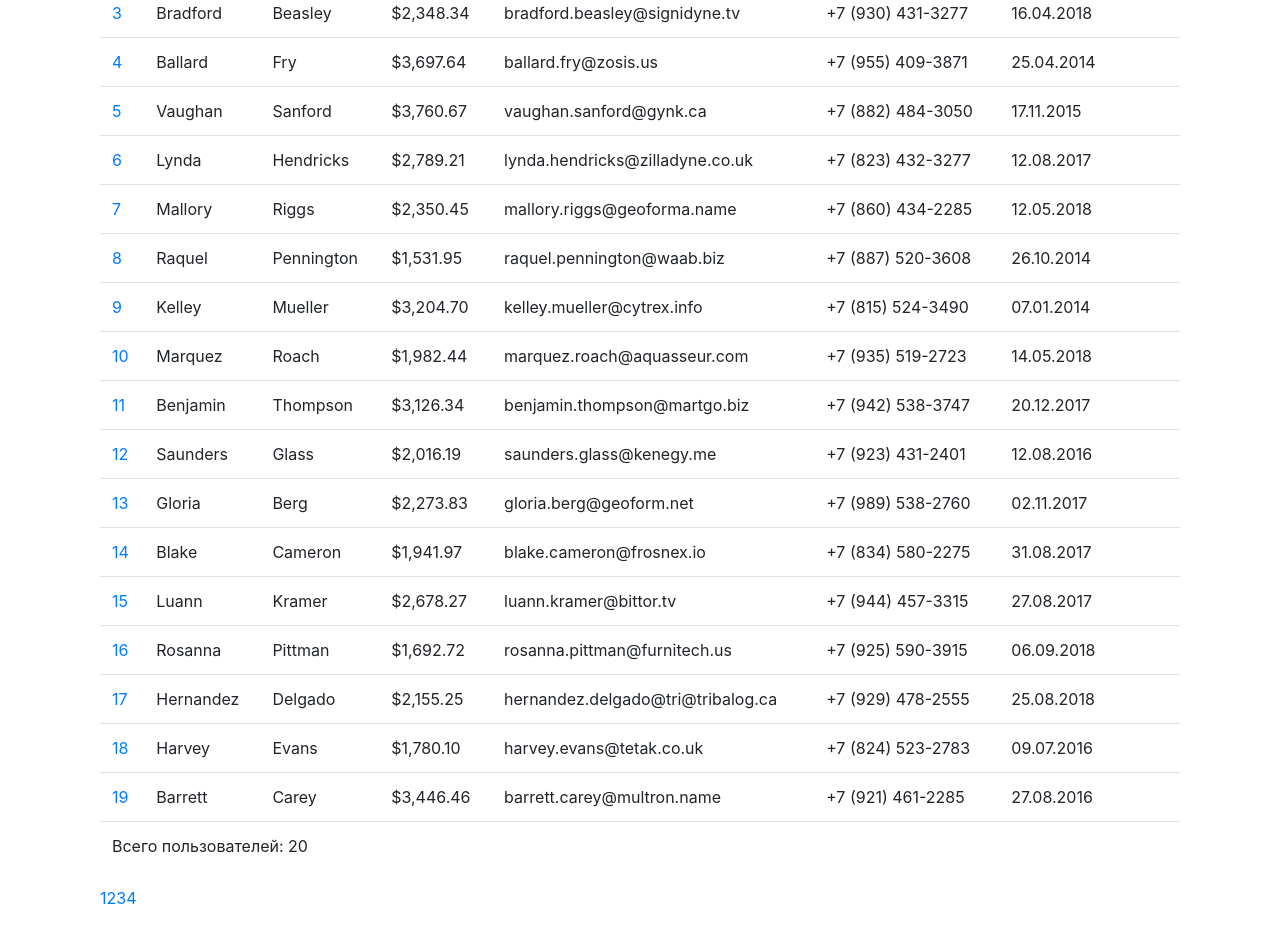
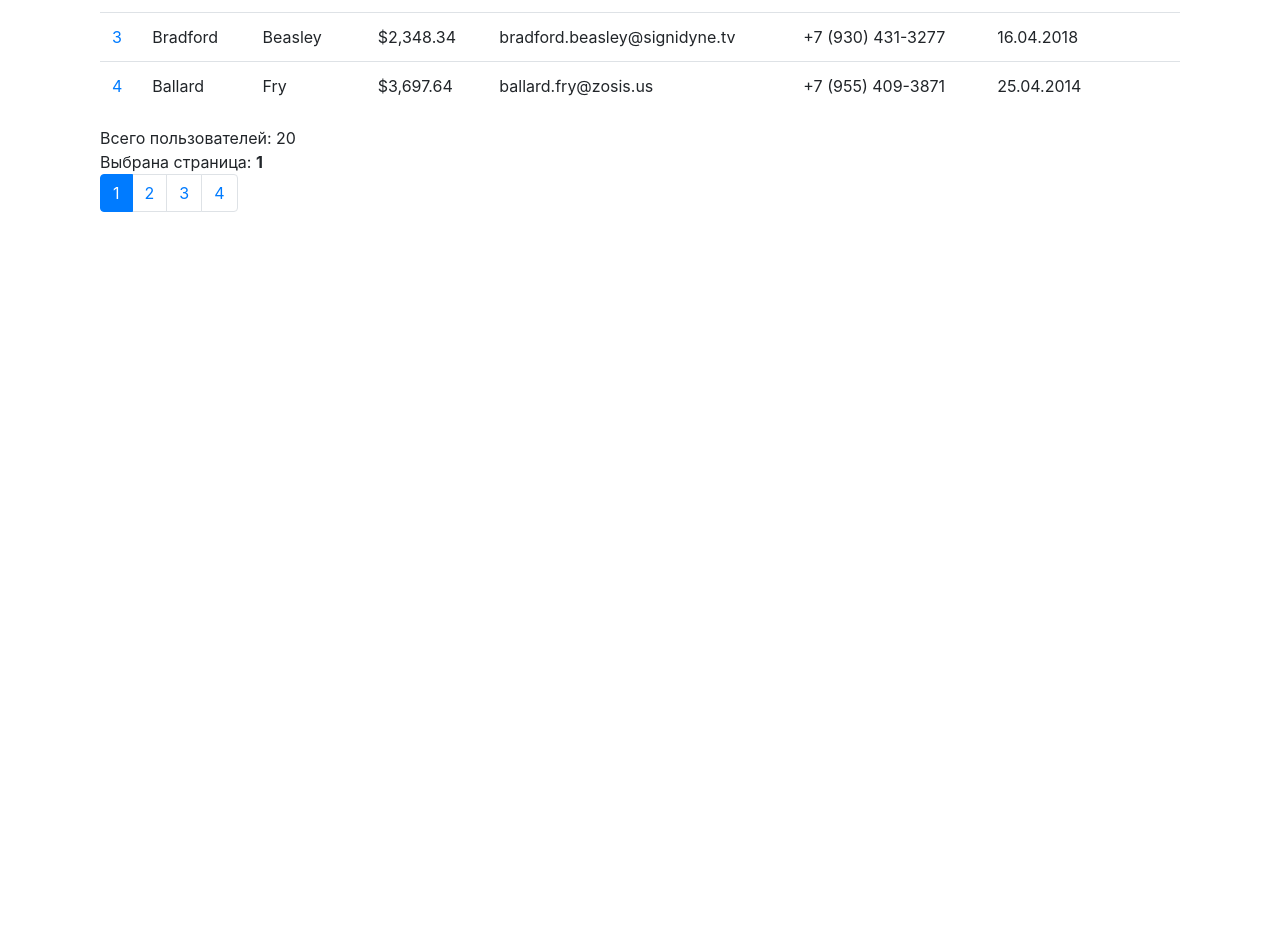
Before and after one commit to AlexeyKavasin/vue_course, a Vue app: page /#/users in a window 1280 px wide. Shown: the part 310-1236 px from the top of the page. After the commit the page ends 800 px from the top, so only its background shows below. Built offline with nearby package versions, Linux system fonts and the light colour scheme; data requests are answered from the project's data file.

Commit message:
Pagination and RowsSetter components, dynamic imports

```diff
--- a/src/App.vue
+++ b/src/App.vue
@@ -2,18 +2,6 @@
   <div id="app">
     <nav class="navbar navbar-expand-md navbar-dark fixed-top bg-dark">
       <a class="navbar-brand" href="#">Vue App</a>
-      <button
-        class="navbar-toggler"
-        type="button"
-        data-toggle="collapse"
-        data-target="#navbarCollapse"
-        aria-controls="navbarCollapse"
-        aria-expanded="false"
-        aria-label="Toggle navigation"
-      >
-        <span class="navbar-toggler-icon"></span>
-      </button>
-      <div class="collapse navbar-collapse" id="navbarCollapse">
       <ul class="navbar-nav mr-auto">
         <router-link tag="li" class="nav-item" to="/" exact>
           <a class="nav-link">Главная</a>
@@ -25,7 +13,6 @@
           <a class="nav-link">Добавление пользователя</a>
         </router-link>
       </ul>
-      </div>
     </nav>
 
     <main role="main" class="container"><router-view /></main>
--- a/src/components/Paginator.vue
+++ b/src/components/Paginator.vue
@@ -1,7 +1,12 @@
 <template>
   <ul class="pagination">
-    <li v-for="page in pages" :key="page">
-      <a href="#" @click.prevent="selectPage(page)"> {{ page }} </a>
+    <li
+      class="page-item"
+      v-for="item in pages"
+      :key="item"
+      :class="{ active: item === currentPage }"
+    >
+      <a href="#" class="page-link" @click.prevent="selectPage(item)"> {{ item }} </a>
     </li>
   </ul>
 </template>
@@ -9,8 +14,11 @@
 <script>
 export default {
   name: 'Paginator',
+  model: {
+    prop: 'currentPage'
+  },
   props: {
-    page: {
+    currentPage: {
       type: Number,
       required: true
     },
--- /dev/null
+++ b/src/components/RowsSetter.vue
@@ -0,0 +1,30 @@
+<template>
+  <select @input="setRowsAmount($event.target.value)">
+    <option v-for="option in rowsList" :key="option" :value="option" :selected="option === rows">
+      {{ option }}
+    </option>
+  </select>
+</template>
+
+<script>
+export default {
+  name: 'RowsSetter',
+  data: () => ({
+    rowsList: [3, 5, 10]
+  }),
+  model: {
+    prop: 'rows'
+  },
+  props: {
+    rows: {
+      type: Number,
+      required: true
+    }
+  },
+  methods: {
+    setRowsAmount(value) {
+      this.$emit('input', parseInt(value, 10))
+    }
+  }
+}
+</script>
--- a/src/components/UserList.vue
+++ b/src/components/UserList.vue
@@ -1,5 +1,6 @@
 <template>
   <div class="container">
+    <rows-setter v-model="rowsPerPage" />
     <table class="table table-hover" id="user-table">
       <tr>
         <th>#</th>
@@ -10,7 +11,7 @@
         <th>Телефон</th>
         <th>Зарегистрирован</th>
       </tr>
-      <tr v-for="user in users" :key="user.id">
+      <tr v-for="user in filteredUsers" :key="user.id">
         <td>
           <router-link :to="'/edit/' + user.id"> {{ user.id }} </router-link>
         </td>
@@ -21,28 +22,27 @@
         <td>{{ user.phone }}</td>
         <td>{{ user.registered }}</td>
       </tr>
-      <tr>
-        <td colspan="7">Всего пользователей: {{ usersQuantity }}</td>
-      </tr>
     </table>
 
-    <paginator v-model.number="page" :rows-per-page="rowsPerPage" :total-rows="usersQuantity">
-      Выбрана страница {{ page }}
-    </paginator>
+    <div>Всего пользователей: {{ usersQuantity }}</div>
+
+    <div>
+      Выбрана страница: <b>{{ currentPage }}</b>
+      <paginator v-model="currentPage" :rows-per-page="rowsPerPage" :total-rows="usersQuantity" />
+    </div>
   </div>
 </template>
 
 <script>
-import Paginator from '@/components/Paginator.vue'
-
 export default {
   name: 'UserList',
   components: {
-    Paginator
+    paginator: () => import('@/components/Paginator.vue'),
+    'rows-setter': () => import('@/components/RowsSetter.vue')
   },
   data: () => ({
     rowsPerPage: 5,
-    page: 1
+    currentPage: 1
   }),
   props: {
     users: {
@@ -53,6 +53,14 @@ export default {
   computed: {
     usersQuantity() {
       return this.users.length
+    },
+    filteredUsers() {
+      const start = (this.currentPage - 1) * this.rowsPerPage
+      const finish = this.currentPage * this.rowsPerPage - 1
+
+      return this.users.filter((user, index) => {
+        if (index >= start && index <= finish) return user
+      })
     }
   }
 }
--- a/src/views/Add.vue
+++ b/src/views/Add.vue
@@ -8,7 +8,6 @@
 
 <script>
 import axios from 'axios'
-import UserForm from '@/components/UserForm.vue'
 
 const defaultUser = {
   id: 0,
@@ -30,7 +29,7 @@ const defaultUser = {
 export default {
   name: 'AddUserPage',
   components: {
-    'user-form': UserForm
+    'user-form': () => import('@/components/UserForm.vue')
   },
   data: () => ({
     user: defaultUser
--- a/src/views/Edit.vue
+++ b/src/views/Edit.vue
@@ -13,12 +13,11 @@
 
 <script>
 import axios from 'axios'
-import UserForm from '@/components/UserForm.vue'
 
 export default {
   name: 'EditUserPage',
   components: {
-    'user-form': UserForm
+    'user-form': () => import('@/components/UserForm.vue')
   },
   data: () => {
     return {
--- a/src/views/Home.vue
+++ b/src/views/Home.vue
@@ -6,13 +6,10 @@
 </template>
 
 <script>
-// @ is an alias to /src
-import HelloWorld from '@/components/HelloWorld.vue'
-
 export default {
   name: 'home',
   components: {
-    HelloWorld
+    HelloWorld: () => import('@/components/HelloWorld.vue')
   }
 }
 </script>
--- a/src/views/Users.vue
+++ b/src/views/Users.vue
@@ -9,12 +9,11 @@
 
 <script>
 import axios from 'axios'
-import UserList from '@/components/UserList.vue'
 
 export default {
   name: 'UsersPage',
   components: {
-    'user-list': UserList
+    'user-list': () => import('@/components/UserList.vue')
   },
   data() {
     return {
```
Also changed, not shown: src/router.js (+4 -8 lines). Lines whose indentation alone changed are shown as unchanged.
